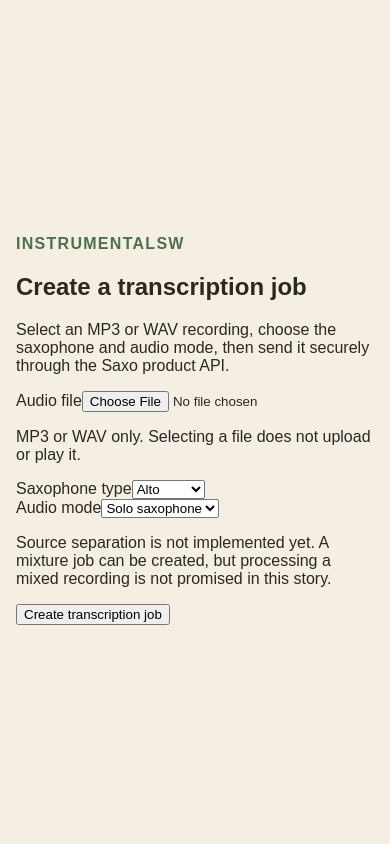
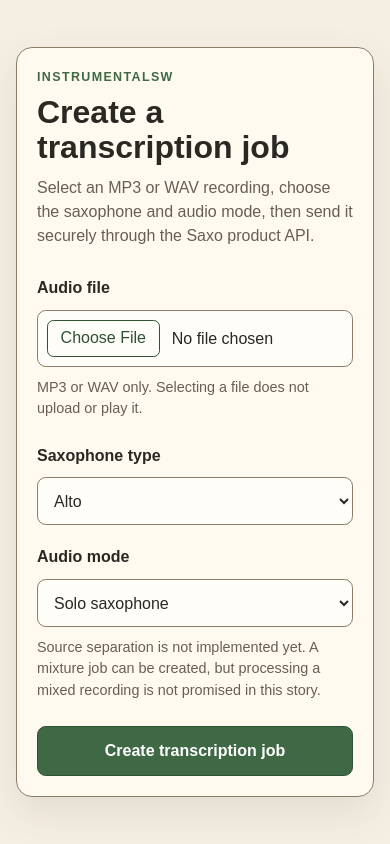
Before and after one commit to EnzoAA004/InstrumentalSW_Frontend, a Next.js app: page / in a window 390 px wide. Built offline with nearby package versions, Linux system fonts and the light colour scheme.

Commit message:
feat(SAX-040): add responsive warm musical interface

```diff
--- a/src/app/globals.css
+++ b/src/app/globals.css
@@ -1,10 +1,18 @@
 :root {
   --background: #f5efe3;
   --surface: #fffaf0;
+  --surface-strong: #fffdf7;
   --text: #292823;
   --muted: #665f53;
-  --accent: #49714c;
+  --accent: #3f6945;
+  --accent-strong: #2f5134;
+  --amber: #aa6f19;
   --border: #8b7d68;
+  --border-soft: #c9bda9;
+  --error: #7d2f25;
+  --error-background: #fff0eb;
+  --success-background: #eef6ec;
+  --focus: #8a5711;
 }
 
 * {
@@ -15,30 +23,251 @@ html {
   background: var(--background);
   color: var(--text);
   font-family: Arial, Helvetica, sans-serif;
+  line-height: 1.5;
 }
 
 body {
   margin: 0;
 }
 
+button,
+input,
+select {
+  font: inherit;
+}
+
+button,
+input,
+select,
+[tabindex="-1"] {
+  outline-offset: 3px;
+}
+
+button:focus-visible,
+input:focus-visible,
+select:focus-visible,
+[tabindex="-1"]:focus-visible {
+  outline: 3px solid var(--focus);
+}
+
 .shell {
   min-height: 100vh;
   display: grid;
   place-items: center;
-  padding: 2rem 1rem;
+  padding: clamp(1rem, 4vw, 3rem);
 }
 
-.placeholder {
-  width: min(100%, 42rem);
-  padding: 2rem;
+.upload-card {
+  width: min(100%, 48rem);
+  padding: clamp(1.25rem, 4vw, 2.5rem);
   border: 1px solid var(--border);
   border-radius: 1rem;
   background: var(--surface);
+  box-shadow: 0 1rem 2.5rem rgb(67 51 31 / 10%);
+}
+
+.intro-block {
+  margin-bottom: 1.75rem;
+}
+
+h1,
+h2,
+p {
+  margin-top: 0;
+}
+
+h1 {
+  margin-bottom: 0.75rem;
+  font-size: clamp(2rem, 5vw, 3.25rem);
+  line-height: 1.08;
+}
+
+h2 {
+  margin-bottom: 0.5rem;
+  font-size: 1.2rem;
 }
 
 .eyebrow {
+  margin-bottom: 0.5rem;
   color: var(--accent);
+  font-size: 0.78rem;
   font-weight: 700;
-  letter-spacing: 0.08em;
+  letter-spacing: 0.11em;
   text-transform: uppercase;
 }
+
+.intro-copy,
+.success-copy,
+.field-help {
+  color: var(--muted);
+}
+
+.upload-form,
+.field-group {
+  display: grid;
+  gap: 0.6rem;
+}
+
+.upload-form {
+  gap: 1.5rem;
+}
+
+.form-grid {
+  display: grid;
+  grid-template-columns: repeat(2, minmax(0, 1fr));
+  gap: 1.25rem;
+}
+
+label {
+  font-weight: 700;
+}
+
+input[type="file"],
+select {
+  width: 100%;
+  min-height: 3rem;
+  border: 1px solid var(--border);
+  border-radius: 0.55rem;
+  background: var(--surface-strong);
+  color: var(--text);
+}
+
+input[type="file"] {
+  padding: 0.55rem;
+}
+
+input[type="file"]::file-selector-button {
+  margin-right: 0.75rem;
+  padding: 0.55rem 0.8rem;
+  border: 1px solid var(--accent-strong);
+  border-radius: 0.4rem;
+  background: transparent;
+  color: var(--accent-strong);
+  cursor: pointer;
+}
+
+select {
+  padding: 0 0.75rem;
+}
+
+.field-help {
+  margin-bottom: 0;
+  font-size: 0.9rem;
+}
+
+.file-summary {
+  display: flex;
+  justify-content: space-between;
+  gap: 1rem;
+  padding: 0.8rem;
+  border: 1px solid var(--border-soft);
+  border-radius: 0.5rem;
+  background: #f8f1e4;
+  font-size: 0.92rem;
+}
+
+.primary-button,
+.secondary-button {
+  min-height: 3rem;
+  padding: 0.75rem 1.15rem;
+  border-radius: 0.55rem;
+  font-weight: 700;
+  cursor: pointer;
+}
+
+.primary-button {
+  border: 1px solid var(--accent-strong);
+  background: var(--accent);
+  color: #ffffff;
+}
+
+.primary-button:hover:not(:disabled) {
+  background: var(--accent-strong);
+}
+
+.primary-button:disabled {
+  cursor: not-allowed;
+  opacity: 0.62;
+}
+
+.secondary-button {
+  border: 1px solid var(--error);
+  background: transparent;
+  color: var(--error);
+}
+
+.error-summary {
+  margin-bottom: 1.5rem;
+  padding: 1rem;
+  border: 2px solid var(--error);
+  border-radius: 0.6rem;
+  background: var(--error-background);
+}
+
+.error-summary p:last-of-type {
+  margin-bottom: 0.75rem;
+}
+
+.technical-line,
+.technical-value {
+  overflow-wrap: anywhere;
+  font-family: "Courier New", Courier, monospace;
+  font-size: 0.86rem;
+}
+
+.request-status {
+  margin-bottom: 0;
+  color: var(--accent-strong);
+  font-weight: 700;
+}
+
+.result-card {
+  background: var(--success-background);
+}
+
+.job-details {
+  display: grid;
+  gap: 0;
+  margin: 1.5rem 0;
+  border: 1px solid var(--border-soft);
+  border-radius: 0.7rem;
+  overflow: hidden;
+}
+
+.detail-row {
+  display: grid;
+  grid-template-columns: minmax(8rem, 0.65fr) minmax(0, 1.35fr);
+  gap: 1rem;
+  padding: 0.8rem 1rem;
+  background: var(--surface-strong);
+}
+
+.detail-row + .detail-row {
+  border-top: 1px solid var(--border-soft);
+}
+
+.detail-row dt {
+  font-weight: 700;
+}
+
+.detail-row dd {
+  margin: 0;
+  overflow-wrap: anywhere;
+}
+
+@media (max-width: 42rem) {
+  .form-grid,
+  .detail-row {
+    grid-template-columns: 1fr;
+  }
+
+  .file-summary {
+    flex-direction: column;
+    gap: 0.25rem;
+  }
+
+  .primary-button,
+  .secondary-button {
+    width: 100%;
+  }
+}
```
